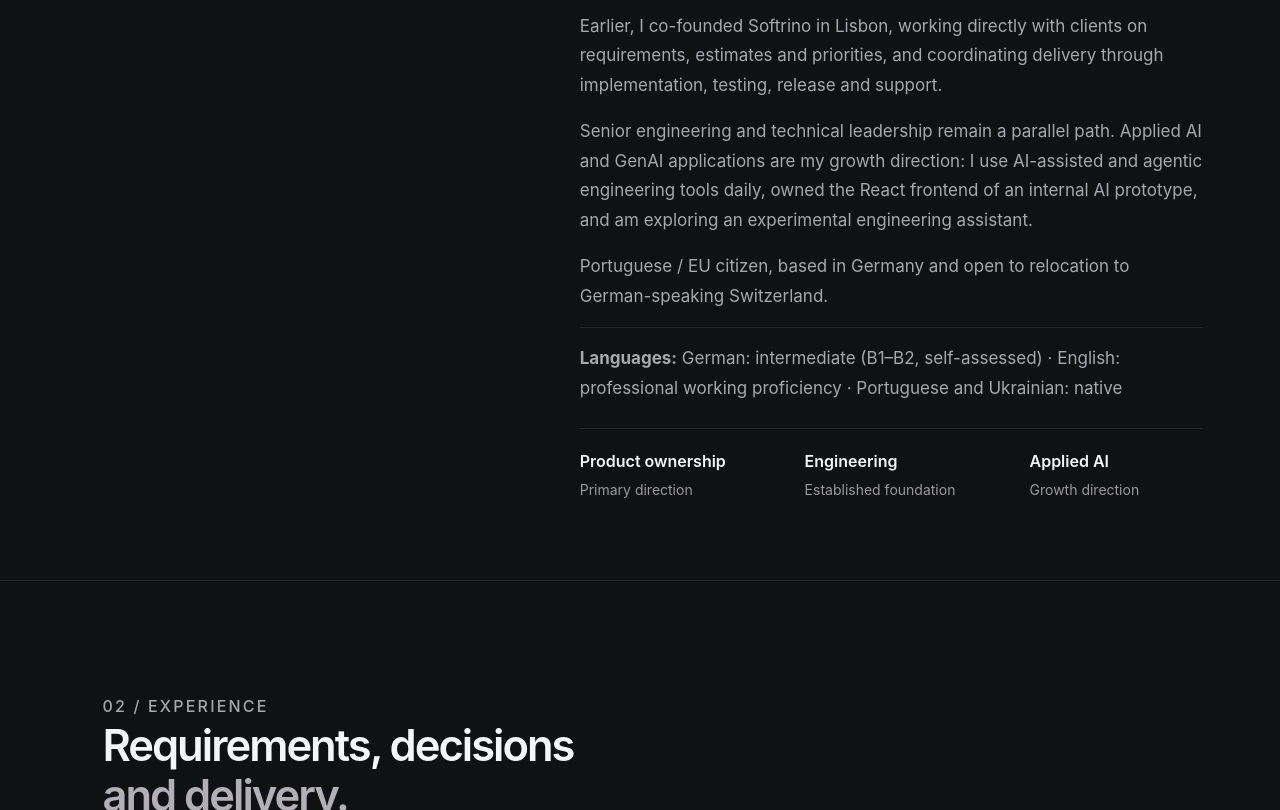
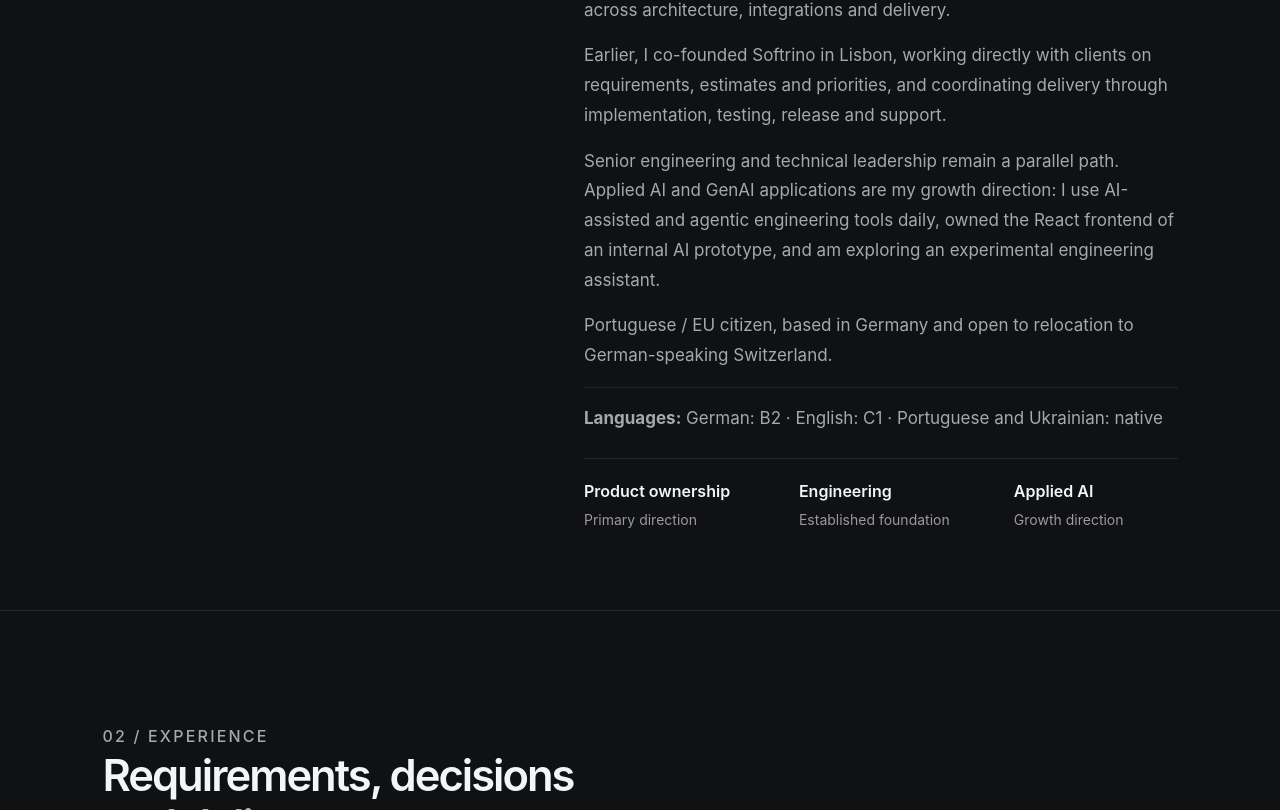
Before and after one commit to nazariy17/personal-webpage-2026, a React (Vite) app: page / in a window 1280 px wide. Shown: the part 1517-2327 px from the top of the page. Built offline with nearby package versions, Linux system fonts and the light colour scheme.

Commit message:
fix text and size

```diff
--- a/src/content-sections.css
+++ b/src/content-sections.css
@@ -41,7 +41,7 @@
 .about.section {
   width: 100%;
   max-width: none;
-  padding-inline: clamp(24px, 6vw, 200px);
+  padding-inline: var(--content-gutter);
   grid-template-columns: minmax(0, 1fr) minmax(0, 1.4fr);
   gap: clamp(32px, 4.5vw, 72px);
   align-items: start;
@@ -133,3 +133,13 @@ html:root { --navigation-height: 84px; scroll-padding-top: calc(var(--navigation
 .site-header .brand { font-size: clamp(20px, 2.2vw, 27px); white-space: nowrap; }
 .about.section .card-caption { flex-direction: column; gap: 5px; }
 .about.section .profile-languages { border-top: 1px solid var(--line); padding-top: 16px; }
+
+/* Shared content edges for Introduction and every other content section. */
+:root { --content-gutter: 8%; }
+.section.section { padding-inline: var(--content-gutter); }
+@media (min-width: 1600px) {
+  :root { --content-gutter: max(8%, calc((100vw - 1360px) / 2)); }
+}
+@media (max-width: 650px) {
+  :root { --content-gutter: 7%; }
+}
--- a/src/content.ts
+++ b/src/content.ts
@@ -43,7 +43,7 @@ export const profile: Profile = {
   portraitVideo: null,
   email: 'nazariy17@gmail.com',
   linkedin: 'https://de.linkedin.com/in/nazariybohun',
-  languages: 'German: intermediate (B1–B2, self-assessed) · English: professional working proficiency · Portuguese and Ukrainian: native',
+  languages: 'German: B2 · English: C1 · Portuguese and Ukrainian: native',
   introduction: 'Senior Software Engineer and former co-founder pursuing Technical Product Owner roles. I connect requirements, priorities and technical delivery, drawing on enterprise engineering and client-facing experience while developing my applied AI capabilities.',
   bio: [
     'I’m a Senior Software Engineer with 15+ years across enterprise, automotive, mobile and web software, including work in the Daimler / Mercedes-Benz environment since 2017. Technical Product Ownership is my primary career direction, backed by hands-on engineering and founder experience.',
```
